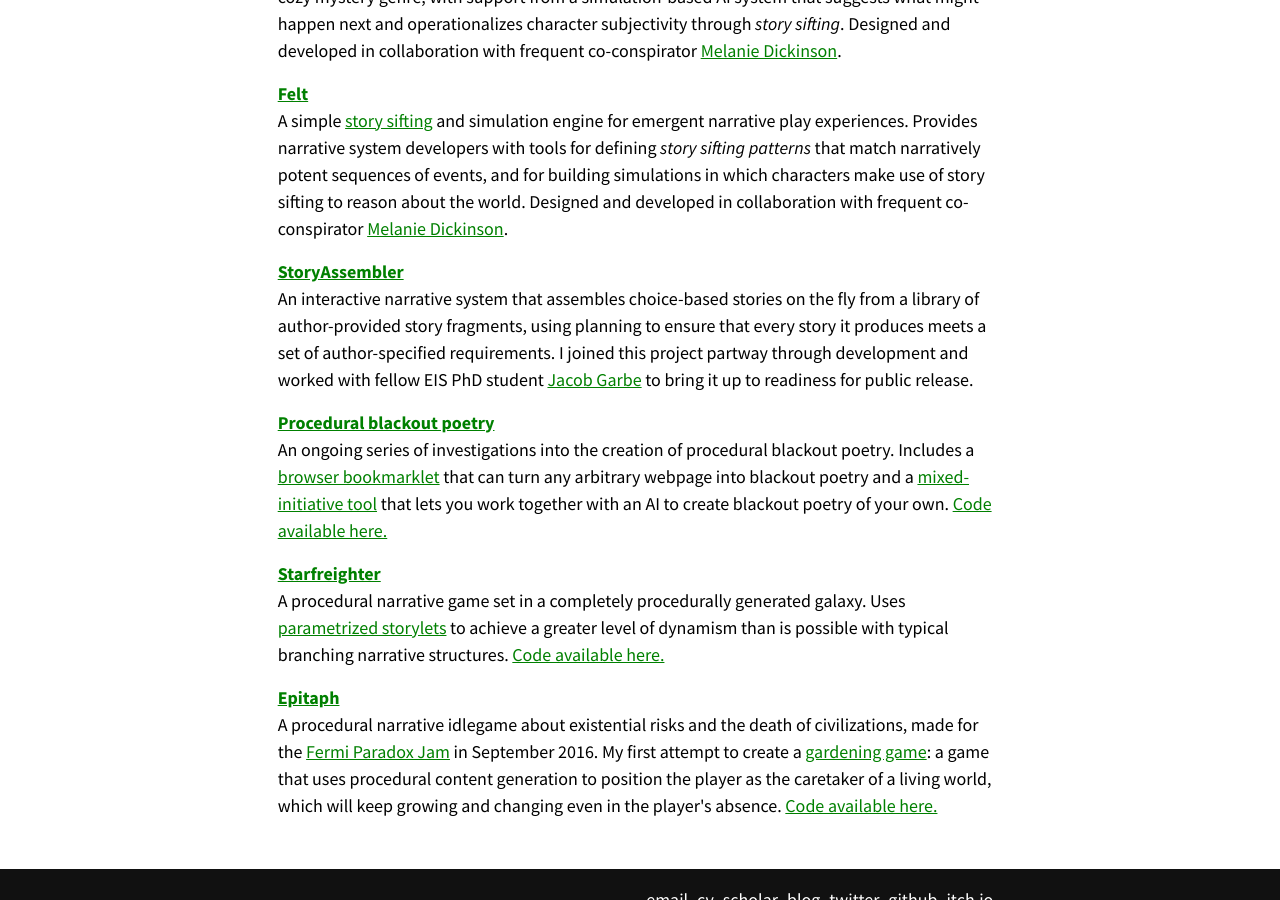
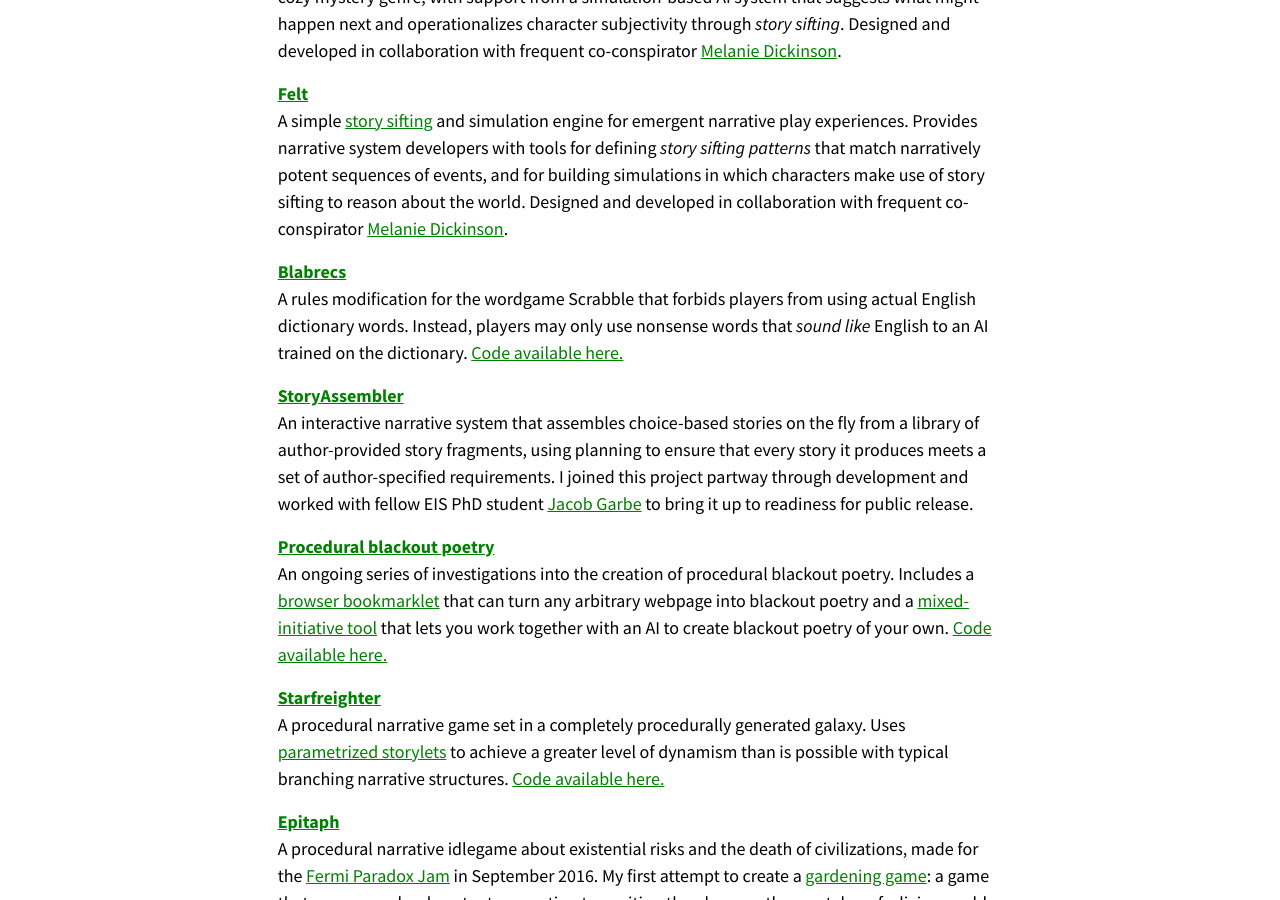
Before and after one commit to mkremins/mkremins.github.io, a Jekyll site: the page built from index.html, in a window 1280 px wide and 900 px high, scrolled down 4193 px. Built offline with Jekyll 4.4.1, drawn with Linux system fonts in a browser that asks for light colours.

Commit message:
Add Blabrecs project card to frontpage

```diff
--- a/index.html
+++ b/index.html
@@ -197,6 +197,10 @@ layout: null
 					<p class="desc">A simple <a href="https://mkremins.github.io/publications/Felt_SimpleStorySifter.pdf">story sifting</a> and simulation engine for emergent narrative play experiences. Provides narrative system developers with tools for defining <em>story sifting patterns</em> that match narratively potent sequences of events, and for building simulations in which characters make use of story sifting to reason about the world. Designed and developed in collaboration with frequent co-conspirator <a href="http://www.melaniedickinson.com/">Melanie Dickinson</a>.<!--  <a href="https://github.com/mkremins/felt">Code available here.</a>--></p>
 				</div>
 				<div class="card project-card">
+					<div class="title"><a href="https://mkremins.github.io/blabrecs">Blabrecs</a></div>
+					<div class="desc">A rules modification for the wordgame Scrabble that forbids players from using actual English dictionary words. Instead, players may only use nonsense words that <em>sound like</em> English to an AI trained on the dictionary. <a href="https://github.com/mkremins/blabrecs">Code available here.</a></div>
+				</div>
+				<div class="card project-card">
 					<div class="title"><a href="https://github.com/LudoNarrative/StoryAssembler">StoryAssembler</a></div>
 					<p class="desc">An interactive narrative system that assembles choice-based stories on the fly from a library of author-provided story fragments, using planning to ensure that every story it produces meets a set of author-specified requirements. I joined this project partway through development and worked with fellow EIS PhD student <a href="https://twitter.com/logodaedalus">Jacob Garbe</a> to bring it up to readiness for public release.<!--  <a href="https://github.com/LudoNarrative/StoryAssembler">Code available here.</a>--></p>
 				</div>
```
